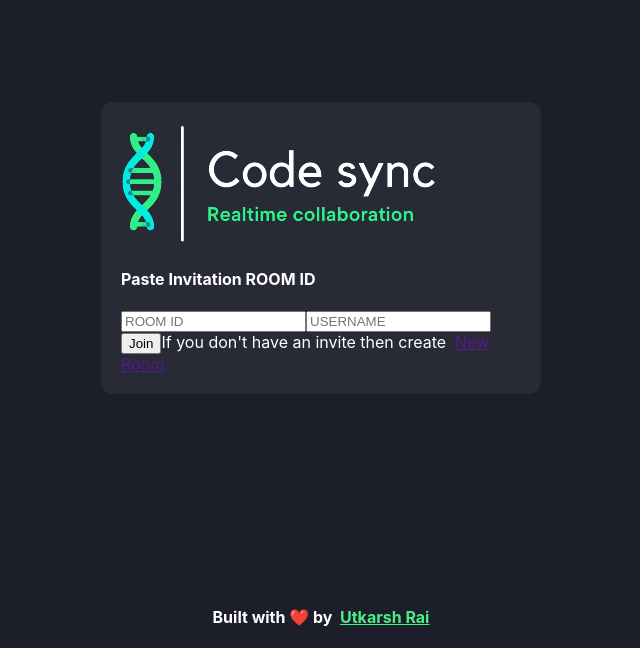
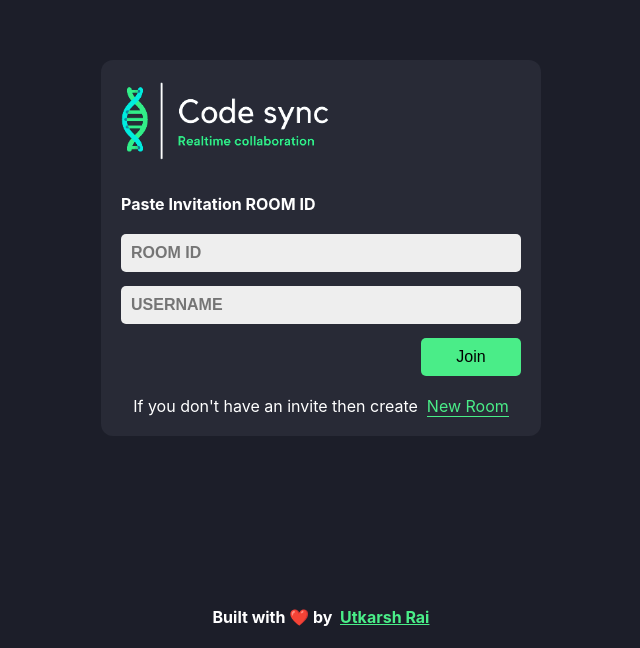
Before and after one commit to Ultimateutkarsh11/realtime-editor, a React (Create React App) app: page / in a window 1280 px wide. Shown: the part 152-800 px from the top of the page, without its empty margins (319-959 px from the left). Built offline with nearby package versions, Linux system fonts and the light colour scheme.

Commit message:
Added styling to Home Page

```diff
--- a/package.json
+++ b/package.json
@@ -8,8 +8,10 @@
     "@testing-library/user-event": "^13.5.0",
     "react": "^18.3.1",
     "react-dom": "^18.3.1",
+    "react-hot-toast": "^2.4.1",
     "react-router-dom": "^6.26.1",
     "react-scripts": "5.0.1",
+    "uuid": "^10.0.0",
     "web-vitals": "^2.1.4"
   },
   "scripts": {
--- a/src/App.css
+++ b/src/App.css
@@ -22,3 +22,60 @@
 .footer a {
   color: #4aee88;
 }
+
+.inputGroup {
+  display: flex;
+  flex-direction: column;
+}
+
+.mainLabel {
+  margin-bottom: 20px;
+  margin-top: 0px;
+}
+
+.homePageLogo {
+  height: 80px;
+  margin-bottom: 30px;
+}
+
+.inputBox {
+  padding: 10px;
+  border-radius: 5px;
+  outline: none;
+  border: none;
+  margin-bottom: 14px;
+  background: #eee;
+  font-size: 16px;
+  font-weight: bold;
+}
+
+.btn {
+  border: none;
+  padding: 10px;
+  border-radius: 5px;
+  font-size: 16px;
+  cursor: pointer;
+  transition: all 0.3s ease-in-out;
+}
+
+.joinBtn {
+  background: #4aed88;
+  width: 100px;
+  margin-left: auto;
+}
+
+.createInfo {
+  margin: 0 auto;
+  margin-top: 20px;
+}
+
+.createNewBtn {
+  color: #4aed88;
+  text-decoration: none;
+  border-bottom: 1px solid #4aed88;
+}
+
+.createNewBtn:hover, .footer a:hover {
+  color: #368654;
+  border-color: #368654;
+}
--- a/src/App.js
+++ b/src/App.js
@@ -1,5 +1,6 @@
 import './App.css';
 import {BrowserRouter, Routes, Route} from 'react-router-dom';
+import {Toaster} from 'react-hot-toast';
 import Home from './pages/Home';
 import EditorPage from'./pages/EditorPage';
 
@@ -7,6 +8,18 @@ import EditorPage from'./pages/EditorPage';
 function App() {
   return (
       <>
+      <div>
+        <Toaster
+          position = "top-right"
+          toastOptions={{
+            success: {
+              theme: {
+                primary: '#4aed88',
+              },
+            },
+          }}
+          ></Toaster>
+      </div>
           <BrowserRouter>
               <Routes>
                 <Route path = "/" element = {<Home/>}></Route>
@@ -15,13 +28,7 @@ function App() {
                     element = {<EditorPage/>}>
                 </Route>
               </Routes>
-
-
-
-
           </BrowserRouter>
-
-
       </>
   );
 }
--- a/src/pages/Home.js
+++ b/src/pages/Home.js
@@ -1,26 +1,46 @@
-import React from 'react'
+import React, {useState} from 'react';
+import {v4 as uuidV4} from 'uuid';
+import toast from 'react-hot-toast';
 
 const Home = () => {
+  const [roomId, setRoomId] = useState('');
+  const [username, setUsername] = useState('');
+  const createNewRoom = (e) => {
+    e.preventDefault();
+    const id = uuidV4();
+    setRoomId(id);
+    toast.success('Created a new room!');
+  };
+
+
+  const joinRoom = () => {
+
+  }
+
   return (
     <div className='homePageWrapper'>
       <div className='formWrapper'>
-        <img src='/code-sync.png' alt='code-sync-logo'/>
+        <img className='homePageLogo'src='/code-sync.png' alt='code-sync-logo'/>
         <h4 className='mainLabel'>Paste Invitation ROOM ID</h4>
         <div className='inputGroup'>
             <input
             type='text'
             className='inputBox'
             placeholder='ROOM ID'
+            onChange={(e)=>setRoomId(e.target.value)}
+            value={roomId}
             />
             <input
             type='text'
             className='inputBox'
             placeholder='USERNAME'
+            onChange={(e)=>setUsername(e.target.value)}
+            value={username}
             />
-            <button className='btn joinBtn'>Join</button>
+            <button className='btn joinBtn' onClick={joinRoom}>Join</button>
             <span className='createInfo'>
               If you don't have an invite then create &nbsp;
-              <a href='' className='createNewBtn'>New Room</a>
+              <a onClick={createNewRoom} href='' className='createNewBtn'>New Room</a>
             </span>
         </div>
       </div>
```
Also changed, not shown: 1 other file (tests, documents, lock files or other folders).
